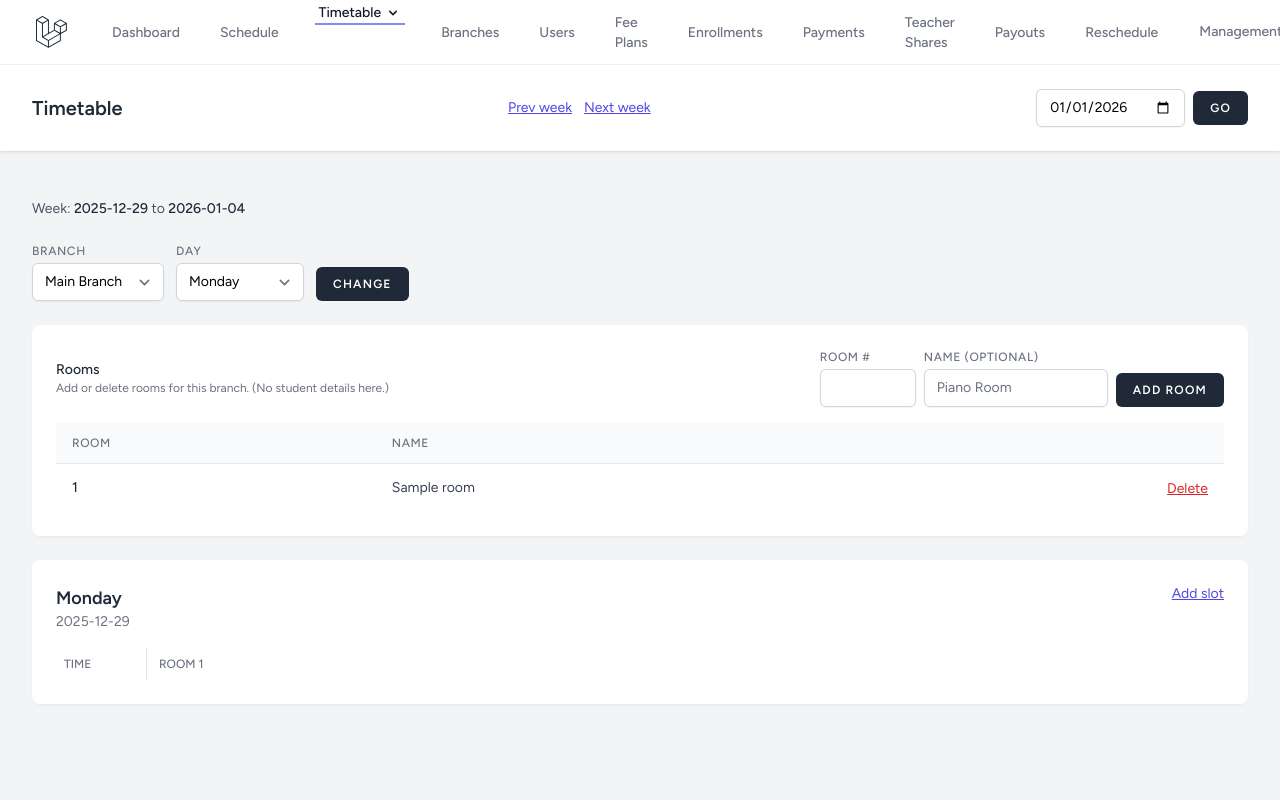
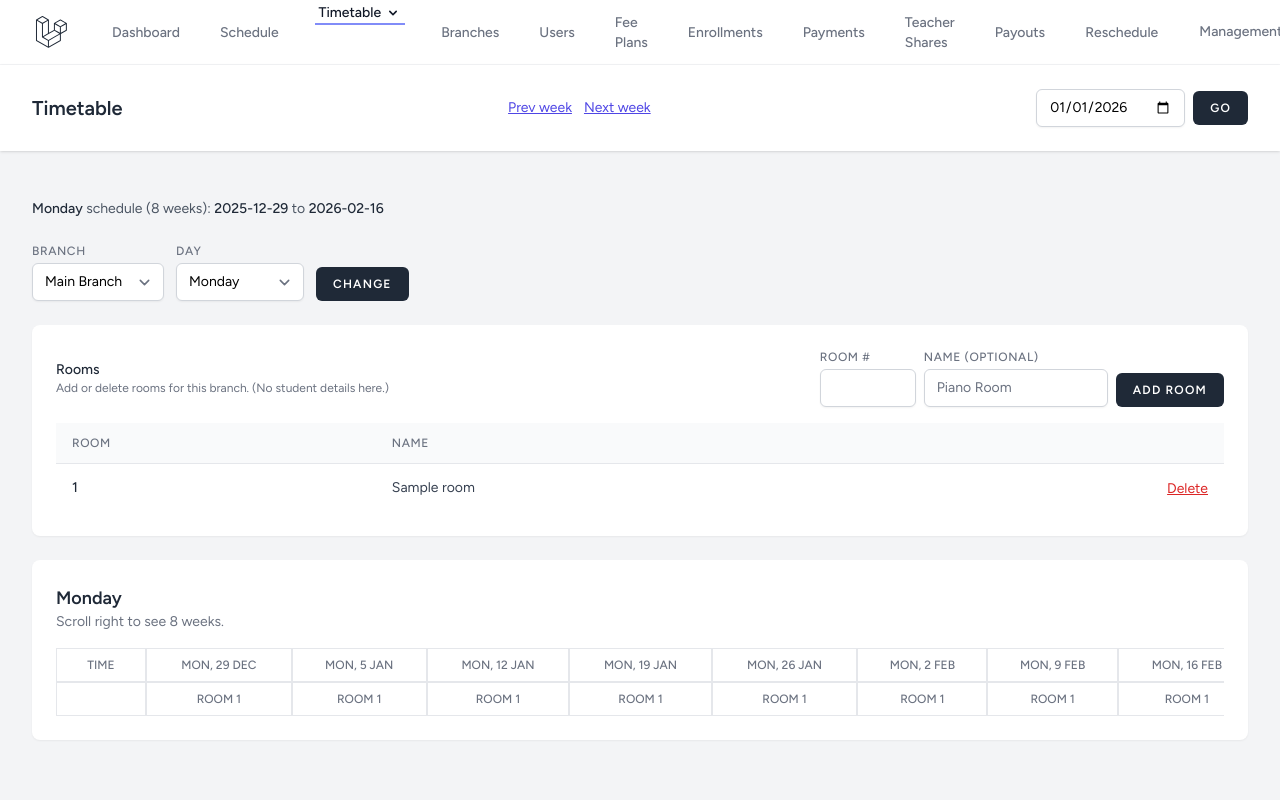
Before and after one commit to kingtiong/rockschool, a Laravel app: page /management/timetable in a window 1280 px wide; the page is wider, and only the part inside the window is pictured. Run offline with Laravel 12, Linux system fonts and the light colour scheme; a user stored in the database is signed in; data comes from the database, SQL or seed files in the repository; tables that the repository leaves empty hold one stand-in row (values such as "Sample post"); lists and menus that the app fills with data are empty; style sheets or scripts are compiled from the project's sources.

Commit message:
Refactor timetable to display 8 weeks and improve rendering
Co-authored-by: tiongct45 <tiongct45@hotmail.com>

```diff
--- a/app/Http/Controllers/Management/TimetableController.php
+++ b/app/Http/Controllers/Management/TimetableController.php
@@ -46,6 +46,9 @@ class TimetableController extends Controller
             'sunday' => 6,
         ];
         $selectedDate = $weekStart->copy()->addDays($dayOffsets[$dayName] ?? 0);
+        $horizonWeeks = 8;
+        $rangeStart = $selectedDate->copy()->startOfDay();
+        $rangeEnd = $selectedDate->copy()->addWeeks($horizonWeeks)->startOfDay();
 
         $branches = Branch::query()->where('active', true)->orderBy('name')->get();
         $selectedBranchId = $validated['branch_id'] ?? $branches->first()?->id;
@@ -53,8 +56,8 @@ class TimetableController extends Controller
 
         $lessons = Lesson::query()
             ->with(['teacher', 'student', 'cycle.enrollment.branch'])
-            ->where('scheduled_start_at', '<', $weekEnd)
-            ->where('scheduled_end_at', '>', $weekStart)
+            ->where('scheduled_start_at', '<', $rangeEnd)
+            ->where('scheduled_end_at', '>', $rangeStart)
             ->when($selectedBranch, function ($q) use ($selectedBranch) {
                 $q->whereHas('cycle.enrollment', function ($q2) use ($selectedBranch) {
                     $q2->where('branch_id', $selectedBranch->id);
@@ -62,19 +65,6 @@ class TimetableController extends Controller
             })
             ->orderBy('scheduled_start_at')
             ->get();
-
-        $days = [];
-        for ($i = 0; $i < 7; $i++) {
-            $d = $weekStart->copy()->addDays($i);
-            $days[] = [
-                'date' => $d,
-                'lessons' => $lessons
-                    ->filter(fn (Lesson $l) => $l->scheduled_start_at->toDateString() === $d->toDateString())
-                    ->values(),
-            ];
-        }
-
-        $selectedDay = collect($days)->first(fn (array $d) => $d['date']->toDateString() === $selectedDate->toDateString());
 
         $gridStart = $selectedDate->copy()->setTime(8, 0);
         $gridEnd = $selectedDate->copy()->setTime(22, 0);
@@ -101,28 +91,36 @@ class TimetableController extends Controller
             $timeSlots[] = $gridStart->copy()->addMinutes($m);
         }
 
+        $dates = [];
+        for ($w = 0; $w < $horizonWeeks; $w++) {
+            $dates[] = $selectedDate->copy()->addWeeks($w);
+        }
+
+        // Map lessons by [date][time][room] so the view can render fast.
         $grid = [];
-        $selectedLessons = collect($selectedDay['lessons'] ?? []);
-        foreach ($selectedLessons as $lesson) {
+        foreach ($lessons as $lesson) {
             /** @var Lesson $lesson */
             if (! $lesson->scheduled_start_at) {
                 continue;
             }
-            $key = $lesson->scheduled_start_at->format('H:i');
+
+            $dateKey = $lesson->scheduled_start_at->toDateString();
+            $timeKey = $lesson->scheduled_start_at->format('H:i');
             $room = (int) ($lesson->classroom_number ?? 0);
             if ($room <= 0) {
                 continue;
             }
-            $grid[$key][$room] = $lesson;
+            $grid[$dateKey][$timeKey][$room] = $lesson;
         }
 
         return view('management.timetable.index', [
             'date' => $date,
             'weekStart' => $weekStart,
             'weekEnd' => $weekEnd,
-            'days' => $days,
             'selectedDayName' => $dayName,
-            'selectedDay' => $selectedDay,
+            'selectedDate' => $selectedDate,
+            'horizonWeeks' => $horizonWeeks,
+            'dates' => $dates,
             'branches' => $branches,
             'selectedBranch' => $selectedBranch,
             'gridStart' => $gridStart,
--- a/resources/views/management/timetable/index.blade.php
+++ b/resources/views/management/timetable/index.blade.php
@@ -39,9 +39,11 @@
     <div class="py-12">
         <div class="max-w-7xl mx-auto sm:px-6 lg:px-8 space-y-6">
             <div class="text-sm text-gray-600">
-                {{ __('Week:') }} <span class="font-medium text-gray-800">{{ $weekStart->toDateString() }}</span>
+                <span class="font-medium text-gray-800">{{ ucfirst($selectedDayName) }}</span>
+                {{ __('schedule (8 weeks):') }}
+                <span class="font-medium text-gray-800">{{ $selectedDate->toDateString() }}</span>
                 {{ __('to') }}
-                <span class="font-medium text-gray-800">{{ $weekEnd->copy()->subDay()->toDateString() }}</span>
+                <span class="font-medium text-gray-800">{{ $dates[count($dates) - 1]->toDateString() }}</span>
             </div>
 
             <form method="GET" action="{{ route('management.timetable.index') }}" class="flex flex-wrap items-end gap-3">
@@ -133,38 +135,58 @@
                 </div>
             @endif
 
-            @php($day = $selectedDay)
             <div class="bg-white overflow-hidden shadow-sm sm:rounded-lg">
                 <div class="p-6 text-gray-900 space-y-4">
                     <div class="flex items-start justify-between gap-4">
                         <div>
                             <div class="text-lg font-semibold text-gray-800">
-                                {{ $day['date']->format('l') }}
+                                {{ ucfirst($selectedDayName) }}
                             </div>
                             <div class="text-sm text-gray-500">
-                                {{ $day['date']->toDateString() }}
+                                {{ __('Scroll right to see 8 weeks.') }}
                             </div>
                         </div>
-                        <a class="underline text-sm text-indigo-600 hover:text-indigo-900" href="{{ route('management.timetable.slots.create', ['date' => $day['date']->toDateString(), 'branch_id' => $selectedBranch?->id]) }}">
-                            {{ __('Add slot') }}
-                        </a>
                     </div>
 
                     <div class="overflow-x-auto">
-                        <div class="min-w-[900px]">
-                            <div class="grid gap-px bg-gray-200" style="grid-template-columns: 90px repeat({{ count($rooms) }}, minmax(180px, 1fr));">
-                                <div class="bg-white px-2 py-2 text-xs font-medium text-gray-500 uppercase">{{ __('Time') }}</div>
+                        <div class="min-w-[1200px]">
+                            <table class="w-full border-separate border-spacing-0">
+                                <thead>
+                                    <tr>
+                                        <th class="sticky left-0 z-20 bg-white border border-gray-200 px-2 py-2 text-xs font-medium text-gray-500 uppercase w-[90px]">
+                                            {{ __('Time') }}
+                                        </th>
+                                        @foreach($dates as $d)
+                                            <th class="bg-white border border-gray-200 px-2 py-2 text-xs font-medium text-gray-500 uppercase text-center" colspan="{{ count($rooms) }}">
+                                                {{ $d->format('D, j M') }}
+                                            </th>
+                                        @endforeach
+                                    </tr>
+                                    <tr>
+                                        <th class="sticky left-0 z-20 bg-white border border-gray-200 px-2 py-2 text-xs font-medium text-gray-500 uppercase">
+                                            {{ __('') }}
+                                        </th>
+                                        @foreach($dates as $d)
                                             @foreach($rooms as $room)
-                                    <div class="bg-white px-3 py-2 text-xs font-medium text-gray-500 uppercase">{{ __('Room') }} {{ $room }}</div>
+                                                <th class="bg-white border border-gray-200 px-2 py-2 text-xs font-medium text-gray-500 uppercase text-center">
+                                                    {{ __('Room') }} {{ $room }}
+                                                </th>
                                             @endforeach
-
+                                        @endforeach
+                                    </tr>
+                                </thead>
+                                <tbody>
                                     @foreach($timeSlots as $t)
-                                    <div class="bg-white px-2 py-2 text-xs text-gray-600 whitespace-nowrap">
+                                        @php($timeKey = $t->format('H:i'))
+                                        <tr>
+                                            <td class="sticky left-0 z-10 bg-white border border-gray-200 px-2 py-2 text-xs text-gray-600 whitespace-nowrap">
                                                 {{ $t->format('g:i A') }}
-                                    </div>
+                                            </td>
+                                            @foreach($dates as $d)
+                                                @php($dateKey = $d->toDateString())
                                                 @foreach($rooms as $room)
-                                        @php($lesson = $grid[$t->format('H:i')][$room] ?? null)
-                                        <div class="bg-white px-2 py-2 min-h-[44px]">
+                                                    @php($lesson = $grid[$dateKey][$timeKey][$room] ?? null)
+                                                    <td class="border border-gray-200 px-2 py-2 align-top min-w-[180px]">
                                                         @if($lesson)
                                                             <div class="rounded-md border border-gray-200 p-2 bg-indigo-50">
                                                                 <div class="text-sm font-medium text-gray-900">{{ $lesson->student?->name ?? '—' }}</div>
@@ -183,10 +205,13 @@
                                                                 </div>
                                                             </div>
                                                         @endif
-                                        </div>
+                                                    </td>
                                                 @endforeach
                                             @endforeach
-                            </div>
+                                        </tr>
+                                    @endforeach
+                                </tbody>
+                            </table>
                         </div>
                     </div>
                 </div>
```
Lines whose indentation alone changed are shown as unchanged.
